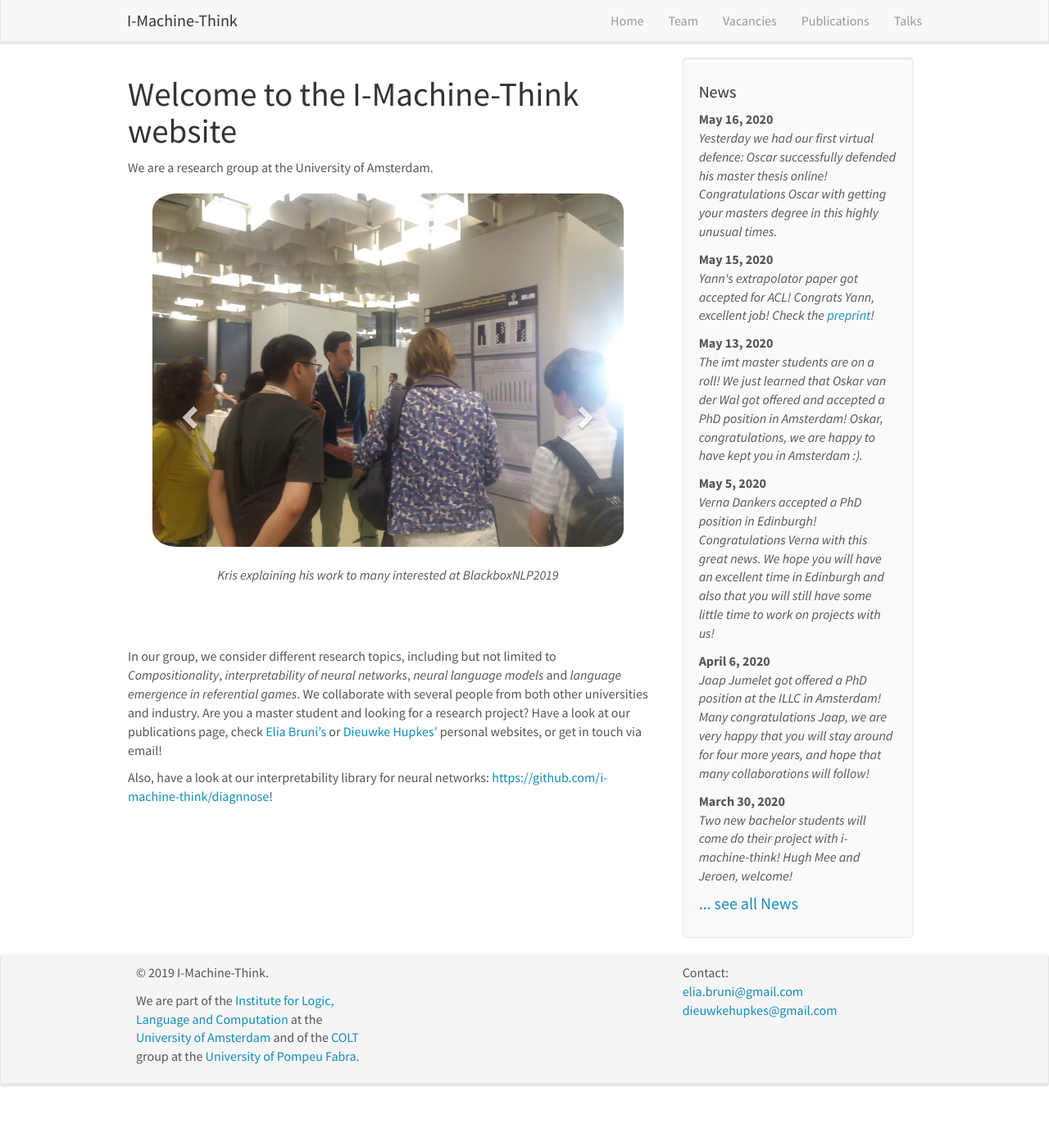
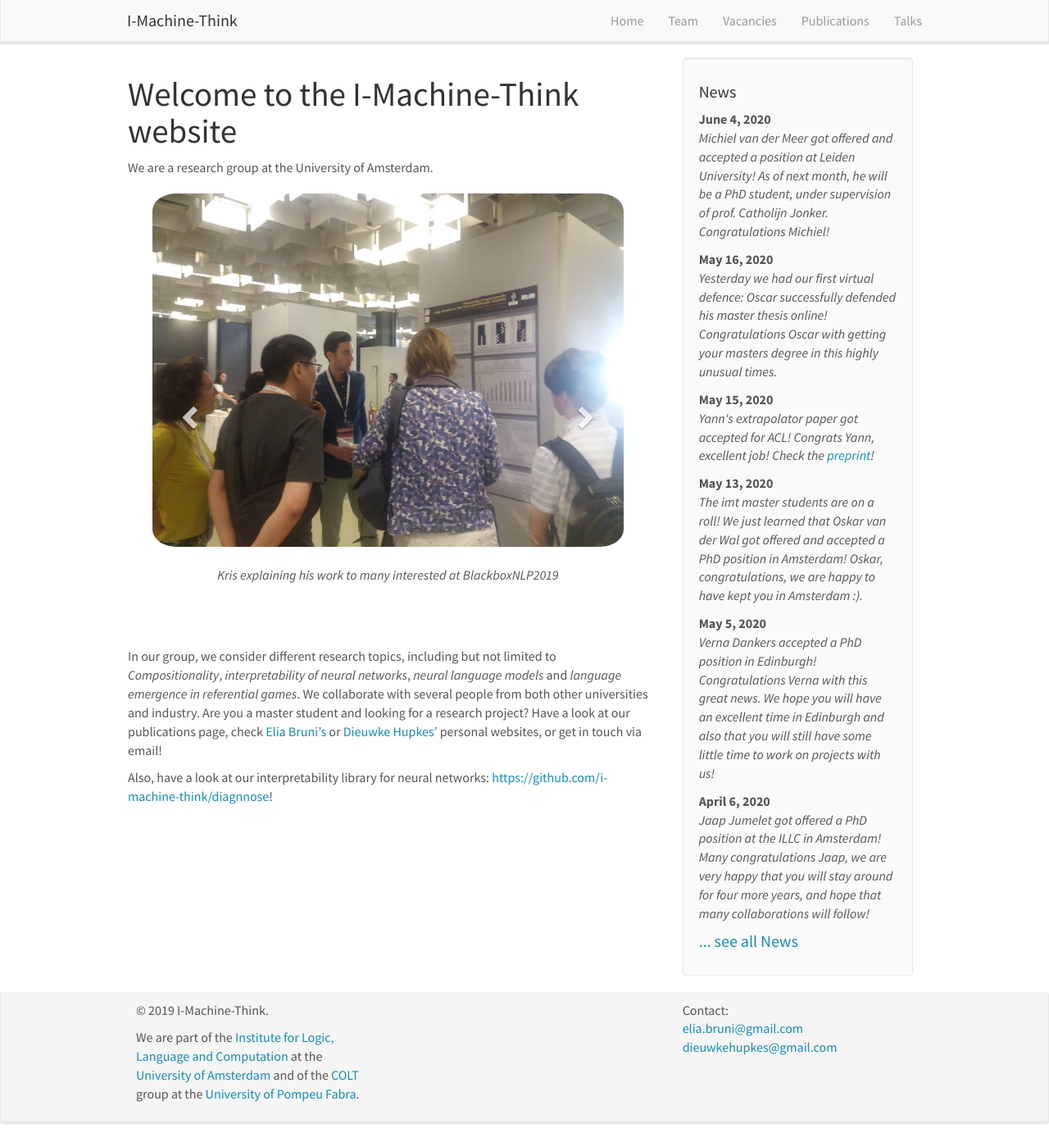
Before and after one commit to i-machine-think/i-machine-think.github.io, a Jekyll site: the page built from _pages/home.md, in a window 1280 px wide and 1393 px high. Shown: the whole window at 82% size. Built offline with Jekyll 4.4.1, drawn with Linux system fonts in a browser that asks for light colours; nearby versions of some CDN libraries.

Commit message:
Add news Michiel

```diff
--- a/_data/news.yml
+++ b/_data/news.yml
@@ -1,3 +1,6 @@
+- date: "June 4, 2020"
+  headline: "Michiel van der Meer got offered and accepted a position at Leiden University! As of next month, he will be a PhD student, under supervision of prof. Catholijn Jonker. Congratulations Michiel!"
+
 - date: "May 16, 2020"
   headline: "Yesterday we had our first virtual defence: Oscar successfully defended his master thesis online! Congratulations Oscar with getting your masters degree in this highly unusual times."
   image: oscar_defence.jpeg
```
